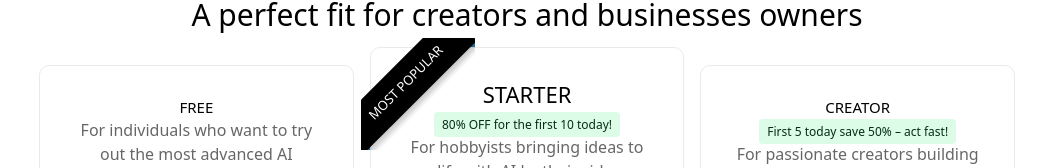
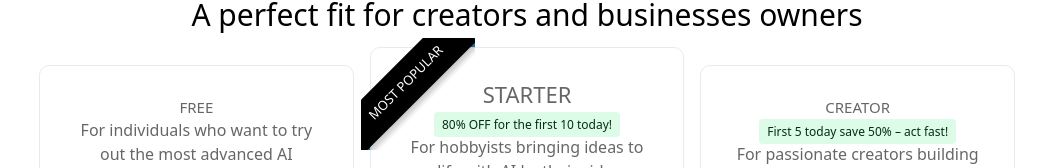
Before and after one commit to romanvieito/simplerb, a Next.js app: page /pricing in a window 1280 px wide. Shown: the part 113-281 px from the top of the page, without its empty margins (113-1167 px from the left). Built offline with nearby package versions, Linux system fonts and the light colour scheme; no server answers.

Commit message:
style subsc

```diff
--- a/components/CPricing.tsx
+++ b/components/CPricing.tsx
@@ -196,7 +196,7 @@ export default function CPricing() {
           ) : (
             <>
               <div className={styles.cardTitle}>
-                <h3>subscribed</h3>
+                <h3>Your Plan!</h3>
               </div>
             </>
           )}
@@ -255,7 +255,7 @@ export default function CPricing() {
           ) : (
             <>
               <div className={styles.cardTitle}>
-                <h3>subscribed</h3>
+                <h3>Your Plan!</h3>
               </div>
             </>
           )}
--- a/components/CardsPricing.module.css
+++ b/components/CardsPricing.module.css
@@ -28,7 +28,7 @@
 }
 
 .card.popular .cardTitle h3 {
-    color: black;
+    color: rgba(0, 0, 0, 0.6);
     font-size: 22px;
 }
 
@@ -100,7 +100,7 @@
 }
 
 .cardTitle h3 {
-    color: black;
+    color: rgba(0, 0, 0, 0.6);
     font-size: 15px;
     text-transform: uppercase;
 }
```
